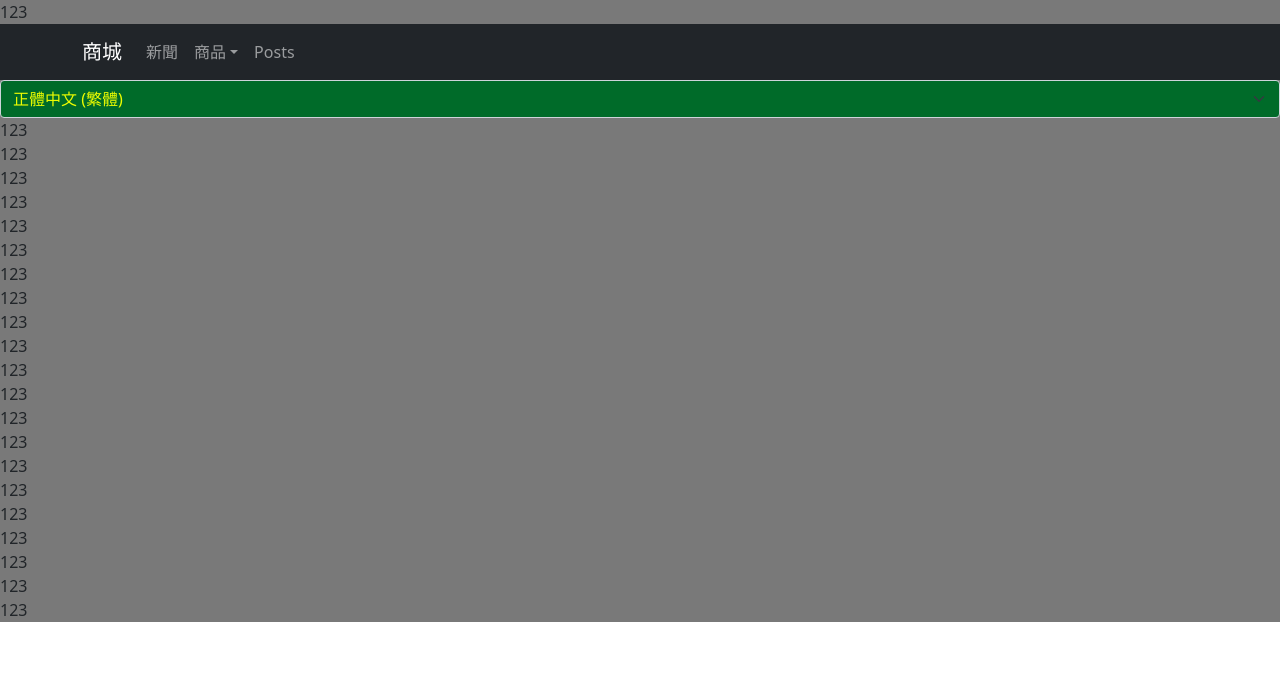
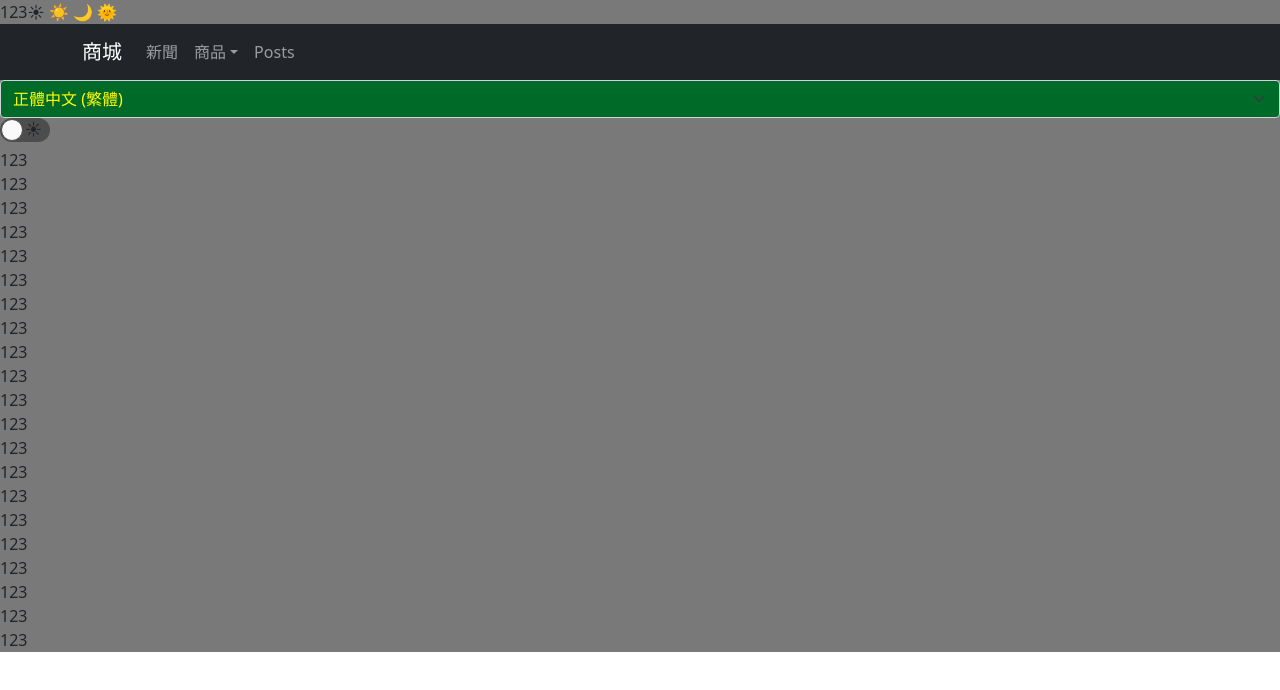
Before and after one commit to dorarasogood/react-website, a React (Create React App) app: page / in a window 1280 px wide. Shown: the top 690 px of the page. Built offline with nearby package versions, Linux system fonts and the light colour scheme.

Commit message:
add dark mode toggle, but test and dark mode not finished

```diff
--- a/package.json
+++ b/package.json
@@ -14,6 +14,7 @@
     "react-i18next": "^11.11.4",
     "react-router-dom": "^5.3.0",
     "react-scripts": "4.0.3",
+    "react-toggle": "^4.1.2",
     "web-vitals": "^1.1.2"
   },
   "scripts": {
--- a/src/App.css
+++ b/src/App.css
@@ -3,6 +3,14 @@
 
 }
 
+[web-theme = "dark"] {
+  --background-color: #797979;
+}
+
+[web-theme = "light"] {
+  --background-color: #ca0000;
+}
+
 .myColor {
-  background-color: #797979;
+  background-color: var(--background-color);
 }
--- a/src/App.js
+++ b/src/App.js
@@ -4,6 +4,7 @@
 import { Cookie } from './toolkit/Cookie/Cookie';
 import React from 'react';
 import i18n from './i18n';// import i18n from 'i18next';這個也可以，但不太懂
+import { ThemeToggle } from './components/ThemeToggle/ThemeToggle';
 
 function i18nInit() {
   let cookie = new Cookie();
@@ -16,15 +17,27 @@
   return "tw";
 }
 
+function themeInit() {
+  let cookie = new Cookie();
+  let darkMode = cookie.getCookie("darkMode");
+  cookie = null;
+  if( darkMode !== "")
+    return (darkMode === 'true')
+  return false;
+}
+
 class App extends React.Component {
   constructor(props){
     super(props);
     let language = i18nInit();
+    let darkModeBoolean = themeInit();
     this.state = {
-      i18n: language
+      i18n: language,
+      darkMode: darkModeBoolean
     };
 
     this.i18nChange = this.i18nChange.bind(this);
+    this.themeToggleChange = this.themeToggleChange.bind(this);
   }
 
   i18nChange(){
@@ -36,15 +49,39 @@
     this.setState({i18n: language});
   }
 
+  themeToggleChange(){
+    // State 的更新可能是非同步的，所以要這樣寫
+    this.setState(function(state) {
+      let cookie = new Cookie();
+      cookie.setCookie("darkMode", (!state.darkMode).toString(), 1);
+      cookie = null;
+      return {
+        darkMode: !state.darkMode
+      };
+    });
+  }
+
   render(){
     return (
       // 使用名称className而不是class作为属性名,是因为"class" 在JavaScript中是个保留字.
-      <div className="myColor">
+      <div className="myColor" web-theme="dark">
         123
+
+        {/*(Hex)&#x???;*/}
+        {/*(Dec)&#???;*/}
+        &#x2600;
+        ☀️
+        &#x1F319;
+        &#x1F31E;
+
         <MainNavbar />
         <I18nSelect
           selected = {this.state.i18n}
           onChange = {this.i18nChange}
+        />
+        <ThemeToggle
+          darkMode = {this.state.darkMode}
+          onChange = {this.themeToggleChange}
         />
         123<br />
         123<br />
--- a/src/components/I18nSelect/I18nSelect.css
+++ b/src/components/I18nSelect/I18nSelect.css
@@ -1,4 +1,15 @@
+
+[web-theme = "dark"] {
+  --select-background-color: #006b29;
+  --color: #fffb00;
+}
+
+[web-theme = "light"] {
+  --select-background-color: #2600ff;
+  --color: #fffb00;
+}
+
 #i18nSelector {
-  background-color: #006b29;
-  color: rgb(235, 252, 0);
+  background-color: var(--select-background-color);
+  color: var(--color);
 }
--- /dev/null
+++ b/src/components/ThemeToggle/ThemeToggle.css
@@ -0,0 +1,142 @@
+.react-toggle {
+  touch-action: pan-x;
+
+  display: inline-block;
+  position: relative;
+  cursor: pointer;
+  background-color: transparent;
+  border: 0;
+  padding: 0;
+
+  -webkit-touch-callout: none;
+  -webkit-user-select: none;
+  -khtml-user-select: none;
+  -moz-user-select: none;
+  -ms-user-select: none;
+  user-select: none;
+
+  -webkit-tap-highlight-color: rgba(0,0,0,0);
+  -webkit-tap-highlight-color: transparent;
+}
+
+.react-toggle-screenreader-only {
+  border: 0;
+  clip: rect(0 0 0 0);
+  height: 1px;
+  margin: -1px;
+  overflow: hidden;
+  padding: 0;
+  position: absolute;
+  width: 1px;
+}
+
+.react-toggle--disabled {
+  cursor: not-allowed;
+  opacity: 0.5;
+  -webkit-transition: opacity 0.25s;
+  transition: opacity 0.25s;
+}
+
+.react-toggle-track {
+  width: 50px;
+  height: 24px;
+  padding: 0;
+  border-radius: 30px;
+  background-color: #4D4D4D;
+  -webkit-transition: all 0.2s ease;
+  -moz-transition: all 0.2s ease;
+  transition: all 0.2s ease;
+}
+
+.react-toggle:hover:not(.react-toggle--disabled) .react-toggle-track {
+  background-color: #000000;
+}
+
+.react-toggle--checked .react-toggle-track {
+  background-color: #19AB27;
+}
+
+.react-toggle--checked:hover:not(.react-toggle--disabled) .react-toggle-track {
+  background-color: #128D15;
+}
+
+/* left: 8%; top: 36%;*/
+.react-toggle-track-check {
+  position: absolute;
+  width: 14px;
+  height: 10px;
+  top: 36%;
+  bottom: 0px;
+  margin-top: auto;
+  margin-bottom: auto;
+  line-height: 0;
+  left: 8%;
+  opacity: 0;
+  -webkit-transition: opacity 0.25s ease;
+  -moz-transition: opacity 0.25s ease;
+  transition: opacity 0.25s ease;
+}
+
+.react-toggle--checked .react-toggle-track-check {
+  opacity: 1;
+  -webkit-transition: opacity 0.25s ease;
+  -moz-transition: opacity 0.25s ease;
+  transition: opacity 0.25s ease;
+}
+/* right: 30%; top: 36%; */
+.react-toggle-track-x {
+  position: absolute;
+  width: 10px;
+  height: 10px;
+  top: 36%;
+  bottom: 0px;
+  margin-top: auto;
+  margin-bottom: auto;
+  line-height: 0;
+  right: 30%;
+  opacity: 1;
+  -webkit-transition: opacity 0.25s ease;
+  -moz-transition: opacity 0.25s ease;
+  transition: opacity 0.25s ease;
+}
+
+.react-toggle--checked .react-toggle-track-x {
+  opacity: 0;
+}
+
+.react-toggle-thumb {
+  transition: all 0.5s cubic-bezier(0.23, 1, 0.32, 1) 0ms;
+  position: absolute;
+  top: 1px;
+  left: 1px;
+  width: 22px;
+  height: 22px;
+  border: 1px solid #4D4D4D;
+  border-radius: 50%;
+  background-color: #FAFAFA;
+
+  -webkit-box-sizing: border-box;
+  -moz-box-sizing: border-box;
+  box-sizing: border-box;
+
+  -webkit-transition: all 0.25s ease;
+  -moz-transition: all 0.25s ease;
+  transition: all 0.25s ease;
+}
+
+.react-toggle--checked .react-toggle-thumb {
+  left: 27px;
+  border-color: #19AB27;
+}
+
+.react-toggle--focus .react-toggle-thumb {
+  -webkit-box-shadow: 0px 0px 3px 2px #0099E0;
+  -moz-box-shadow: 0px 0px 3px 2px #0099E0;
+  box-shadow: 0px 0px 2px 3px #0099E0;
+}
+
+.react-toggle:active:not(.react-toggle--disabled) .react-toggle-thumb {
+  -webkit-box-shadow: 0px 0px 5px 5px #0099E0;
+  -moz-box-shadow: 0px 0px 5px 5px #0099E0;
+  box-shadow: 0px 0px 5px 5px #0099E0;
+}
--- /dev/null
+++ b/src/components/ThemeToggle/ThemeToggle.js
@@ -0,0 +1,37 @@
+import Toggle from "react-toggle";
+// import "react-toggle/style.css";
+import './ThemeToggle.css';
+
+function CheckedIcon() {
+  return (
+    <div>
+      &#x1F319;
+    </div>
+  );
+}
+
+function UncheckedIcon() {
+  return (
+    <div>
+      &#x2600;
+    </div>
+  );
+}
+
+function ThemeToggle(props) {
+  return (
+    <div>
+      <Toggle
+        checked={props.darkMode}
+        onChange={props.onChange}
+        icons={{
+          checked: <CheckedIcon />,
+          unchecked: <UncheckedIcon />
+        }}
+        aria-label="Theme toggle"
+      />
+    </div>
+  );
+}
+
+export { ThemeToggle };
```
Also changed, not shown: 2 other files (tests, documents, lock files or other folders).
